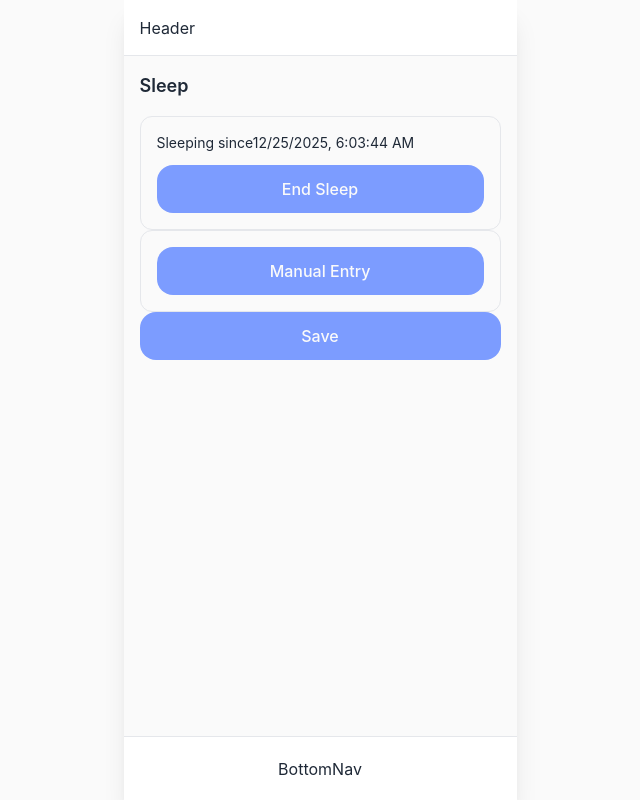
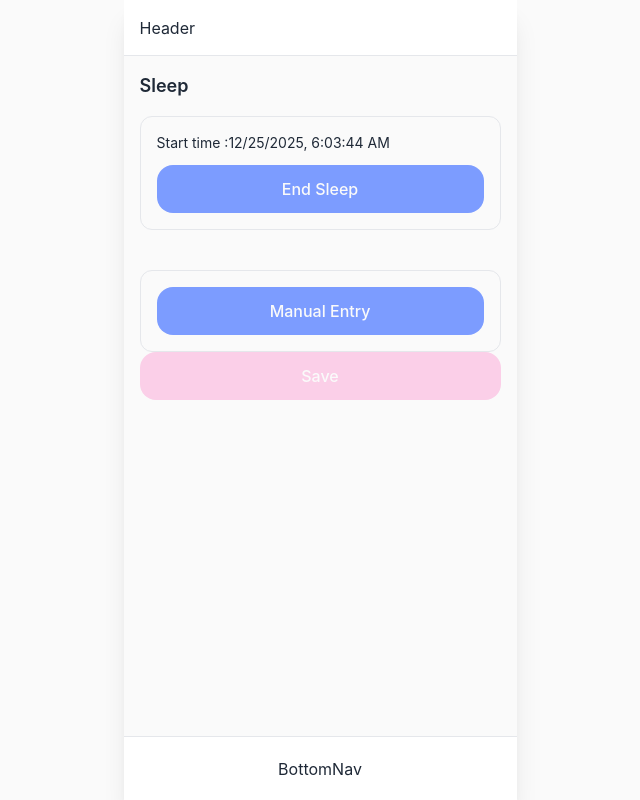
Before and after one commit to baby-yogurin/frontend, a React (Vite) app in the folder yogurin/: page /sleep in a window 1280 px wide. Both pictures are taken after a click on the button "Start Sleep". Shown: the whole page, without its empty margins (320-960 px from the left). Built offline with nearby package versions, Linux system fonts and the light colour scheme.

Commit message:
feat: implement sleep page with start/end and manual entry
- add RecordSleep for start/end tracking
- add ManualSleep with controlled datetime inputs
- compute duration from start and end time
- save sleep records from SleepPage

```diff
--- a/yogurin/src/pages/Sleep/ManualSleep.tsx
+++ b/yogurin/src/pages/Sleep/ManualSleep.tsx
@@ -1,42 +1,28 @@
-import { useState } from "react";
-import type { SleepRecord } from "../../types/record";
+import { useMemo, useState } from "react";
 import Button from "../../components/common/Button";
 
 type Props = {
-  addSleepRecord: (r: SleepRecord) => void;
+  start: string;
+  end: string;
+  setStart: (v: string) => void;
+  setEnd: (v: string) => void;
 };
 
-export default function ManualSleep({ addSleepRecord }: Props) {
-  const [start, setStart] = useState("");
-  const [end, setEnd] = useState("");
+export default function ManualSleep({ start, end, setStart, setEnd }: Props) {
   const [isOpen, setIsOpen] = useState(false);
 
   const handleManualEntry = () => {
     setIsOpen((prev) => !prev);
   };
 
-  const handleSave = () => {
-    if (!start || !end) return;
+  const durationMinutes = useMemo(() => {
+    if (!start || !end) return null;
+    const s = new Date(start);
+    const e = new Date(end);
+    const diff = Math.floor((e.getTime() - s.getTime()) / 60000);
 
-    const startTime = new Date(start);
-    const endTime = new Date(end);
-
-    const durationMinutes = Math.floor(
-      (endTime.getTime() - startTime.getTime()) / 60000
-    );
-
-    const record: SleepRecord = {
-      id: crypto.randomUUID(),
-      type: "sleep",
-      createdAt: new Date(),
-      startTime,
-      endTime,
-      durationMinutes,
-    };
-    addSleepRecord(record);
-    setStart("");
-    setEnd("");
-  };
+    return diff > 0 ? diff : null;
+  }, [start, end]);
 
   return (
     <>
@@ -44,7 +30,7 @@ export default function ManualSleep({ addSleepRecord }: Props) {
         <Button onClick={handleManualEntry}>Manual Entry</Button>
 
         {isOpen && (
-          <div>
+          <>
             <input
               type="datetime-local"
               value={start}
@@ -57,11 +43,15 @@ export default function ManualSleep({ addSleepRecord }: Props) {
               onChange={(e) => setEnd(e.target.value)}
               className="w-full border rounded p-2"
             />
-          </div>
+
+            {durationMinutes !== null && (
+              <p className="text-text-sub text-sm">
+                Duration : {durationMinutes} min
+              </p>
+            )}
+          </>
         )}
       </div>
-
-      <Button onClick={handleSave}>Save</Button>
     </>
   );
 }
--- a/yogurin/src/pages/Sleep/RecordSleep.tsx
+++ b/yogurin/src/pages/Sleep/RecordSleep.tsx
@@ -4,14 +4,9 @@ import type { SleepRecord } from "../../types/record";
 type Props = {
   activeSleep: SleepRecord | null;
   setActiveSleep: (r: SleepRecord | null) => void;
-  addSleepRecord: (r: SleepRecord) => void;
 };
 
-export default function RecordSleep({
-  activeSleep,
-  setActiveSleep,
-  addSleepRecord,
-}: Props) {
+export default function RecordSleep({ activeSleep, setActiveSleep }: Props) {
   const handleStartSleep = () => {
     const now = new Date();
     const newRecord: SleepRecord = {
@@ -28,33 +23,39 @@ export default function RecordSleep({
     if (!activeSleep) return;
 
     const endTime = new Date();
-    const duration = Math.floor(
-      endTime.getTime() - activeSleep.startTime.getTime() / 60000
+    const durationMinutes = Math.floor(
+      (endTime.getTime() - activeSleep.startTime.getTime()) / 60000
     );
 
-    const finishedRecord: SleepRecord = {
+    setActiveSleep({
       ...activeSleep,
       endTime,
-      durationMinutes: duration,
-    };
-    console.log(endTime, "endtime");
-    addSleepRecord(finishedRecord);
-    setActiveSleep(null);
+      durationMinutes,
+    });
   };
   return (
-    <div className="rounded-xl border p-4 space-y-3">
+    <div className="rounded-xl border p-4 space-y-3 mb-10">
       {activeSleep ? (
         <>
           <p className="text-sm text-text-sub">
-            Sleeping since{""}
-            {activeSleep.startTime.toLocaleString()}{" "}
+            Start time :{activeSleep.startTime.toLocaleString()}
           </p>
-          <Button onClick={handleEndSleep}>End Sleep</Button>
+
+          {!activeSleep.endTime ? (
+            <Button onClick={handleEndSleep}>End Sleep</Button>
+          ) : (
+            <>
+              <p className="text-sm">
+                End time : {activeSleep.endTime.toLocaleString()}
+              </p>
+              <p className="text-sm">
+                Duration: {activeSleep.durationMinutes} min
+              </p>
+            </>
+          )}
         </>
       ) : (
-        <>
-          <Button onClick={handleStartSleep}>Start Sleep</Button>
-        </>
+        <Button onClick={handleStartSleep}>Start Sleep</Button>
       )}
     </div>
   );
--- a/yogurin/src/pages/Sleep/SleepPage.tsx
+++ b/yogurin/src/pages/Sleep/SleepPage.tsx
@@ -2,23 +2,67 @@ import { useState } from "react";
 import type { SleepRecord } from "../../types/record";
 import RecordSleep from "./RecordSleep";
 import ManualSleep from "./ManualSleep";
+import Button from "../../components/common/Button";
 
 export default function SleepPage() {
-  const [sleepRecords, setSleepRecords] = useState<SleepRecord[]>([]);
   const [activeSleep, setActiveSleep] = useState<SleepRecord | null>(null);
-  const addSleepRecord = (record: SleepRecord) => {
-    setSleepRecords((prev) => [record, ...prev]);
+  const [manualStart, setManualStart] = useState<string>("");
+  const [manualEnd, setManualEnd] = useState<string>("");
+  const [records, setRecords] = useState<SleepRecord[]>([]);
+
+  const handleSave = () => {
+    let record: SleepRecord | null = null;
+
+    if (activeSleep && activeSleep.endTime) {
+      record = activeSleep;
+      setActiveSleep(null);
+    }
+
+    if (manualStart && manualEnd) {
+      const startTime = new Date(manualStart);
+      const endTime = new Date(manualEnd);
+      const durationMinutes = Math.floor(
+        (endTime.getTime() - startTime.getTime()) / 60000
+      );
+
+      record = {
+        id: crypto.randomUUID(),
+        type: "sleep",
+        createdAt: new Date(),
+        startTime,
+        endTime,
+        durationMinutes,
       };
 
+      setManualStart("");
+      setManualEnd("");
+    }
+
+    if (!record) return;
+
+    setRecords((prev) => [...prev, record]);
+  };
   return (
+    <>
       <div className="p-4">
         <h1 className="text-lg font-semibold mb-4">Sleep</h1>
         <RecordSleep
           activeSleep={activeSleep}
           setActiveSleep={setActiveSleep}
-        addSleepRecord={addSleepRecord}
         />
-      <ManualSleep addSleepRecord={addSleepRecord} />
+        <ManualSleep
+          start={manualStart}
+          end={manualEnd}
+          setStart={setManualStart}
+          setEnd={setManualEnd}
+        />
+
+        <div>
+          <Button onClick={handleSave} variant="feeding">
+            Save
+          </Button>
         </div>
+      </div>
+    </>
   );
 }
```
Lines whose indentation alone changed are shown as unchanged.
